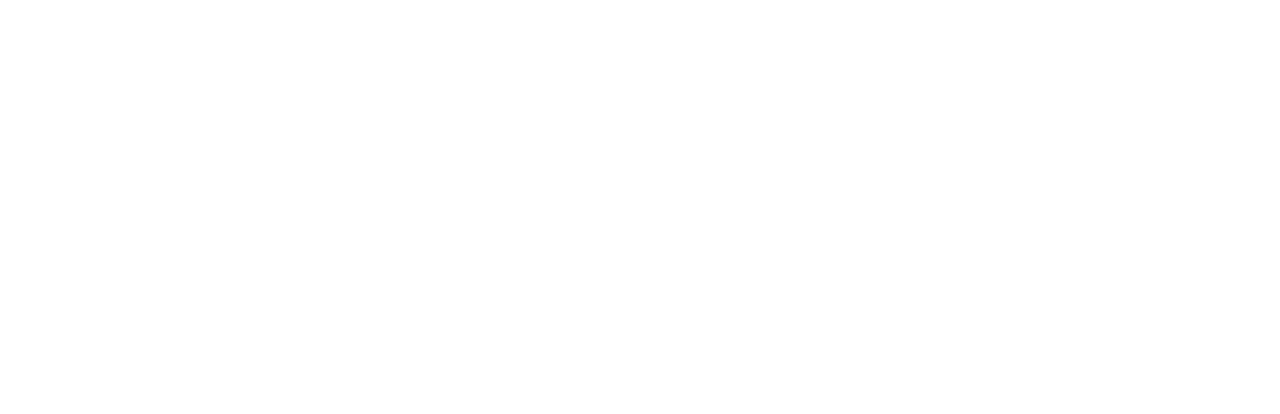
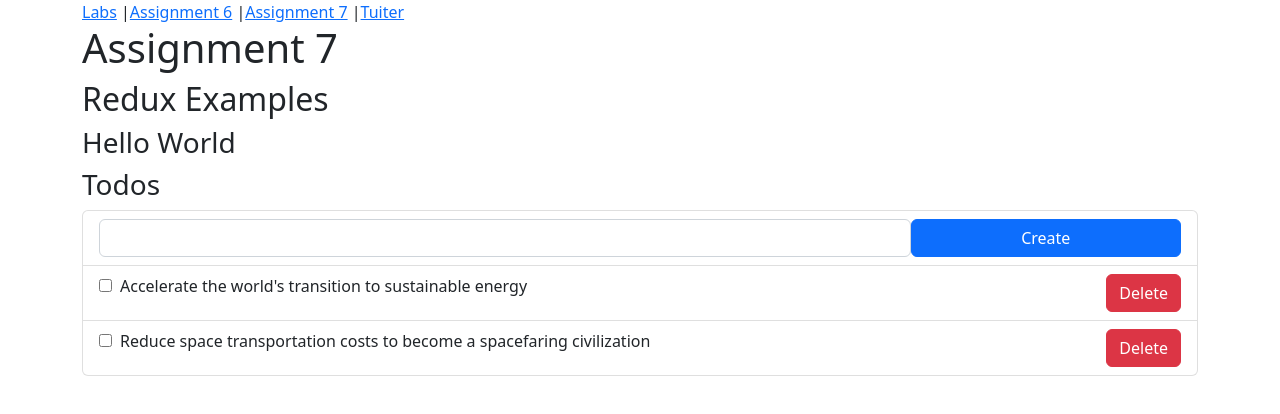
Before and after one commit to VictorZhang96/tuiter-react-web-app, a React (Create React App) app: page /a7 in a window 1280 px wide. Before the commit this address had no page. Shown: the top 414 px of the page. Built offline with nearby package versions, Linux system fonts and the light colour scheme.

Commit message:
a7 redux fall22

```diff
--- a/package.json
+++ b/package.json
@@ -6,6 +6,7 @@
     "@fortawesome/fontawesome-svg-core": "^6.2.0",
     "@fortawesome/free-solid-svg-icons": "^6.2.0",
     "@fortawesome/react-fontawesome": "^0.2.0",
+    "@reduxjs/toolkit": "^1.9.0",
     "@testing-library/jest-dom": "^5.16.5",
     "@testing-library/react": "^13.4.0",
     "@testing-library/user-event": "^13.5.0",
@@ -13,9 +14,11 @@
     "bootstrap-icons": "^1.9.1",
     "react": "^18.2.0",
     "react-dom": "^18.2.0",
+    "react-redux": "^8.0.5",
     "react-router": "^6.4.2",
     "react-router-dom": "^6.4.2",
     "react-scripts": "5.0.1",
+    "redux": "^4.2.0",
     "web-vitals": "^2.1.4"
   },
   "scripts": {
--- a/src/App.js
+++ b/src/App.js
@@ -1,5 +1,4 @@
 import Labs from "./labs";
-import HelloWorld from "./labs/a6/hello-world";
 import Tuiter from "./tuiter";
 import {BrowserRouter} from "react-router-dom";
 import {Routes, Route} from "react-router";
@@ -8,10 +7,7 @@
       <BrowserRouter>
           <div className="container">
               <Routes>
-                  <Route index
-                         element={<Labs/>}/>
-                  <Route path="/hello"
-                         element={<HelloWorld/>}/>
+                  <Route path="/*" element={<Labs/>}/>
                   <Route path="/tuiter/*"
                          element={<Tuiter/>}/>
               </Routes>
--- /dev/null
+++ b/src/labs/a7/index.js
@@ -0,0 +1,12 @@
+import React from "react";
+import ReduxExamples from "./redux-examples";
+
+const Assignment7 = () => {
+    return(
+        <>
+            <h1>Assignment 7</h1>
+            <ReduxExamples/>
+        </>
+    );
+};
+export default Assignment7;
--- /dev/null
+++ b/src/labs/a7/redux-examples/hello-redux-example-component.js
@@ -0,0 +1,11 @@
+import React from "react";
+import {useSelector} from "react-redux";
+
+const HelloReduxExampleComponent = () => {
+    const message = useSelector((state) => state.hello.message);
+    return(
+        <h3>{message}</h3>
+    );
+};
+
+export default HelloReduxExampleComponent;
--- /dev/null
+++ b/src/labs/a7/redux-examples/index.js
@@ -0,0 +1,25 @@
+import React from "react";
+import HelloReduxExampleComponent
+    from "./hello-redux-example-component";
+import hello from "./reducers/hello";
+import todos from "./reducers/todos-reducer";
+import {Provider} from "react-redux";
+import {configureStore} from "@reduxjs/toolkit";
+import Todos from "./todos-component";
+const store = configureStore({
+                                 reducer: {hello, todos}
+                             });
+
+const ReduxExamples = () => {
+    return(
+        <Provider store={store}>
+        <div>
+            <h2>Redux Examples</h2>
+            <HelloReduxExampleComponent/>
+            <Todos/>
+        </div>
+        </Provider>
+    );
+};
+
+export default ReduxExamples;
--- /dev/null
+++ b/src/labs/a7/redux-examples/reducers/hello.js
@@ -0,0 +1,3 @@
+const hello = () => ({message: 'Hello World'});
+
+export default hello;
--- /dev/null
+++ b/src/labs/a7/redux-examples/reducers/todos-reducer.js
@@ -0,0 +1,43 @@
+import {createSlice} from "@reduxjs/toolkit";
+
+const initialTodos = [
+    {
+        _id: "123",
+        do: "Accelerate the world's transition to sustainable energy",
+        done: false
+    },
+    {
+        _id: "234",
+        do: "Reduce space transportation costs to become a spacefaring civilization",
+        done: false
+    },
+];
+
+const todosSlice = createSlice({
+                                   name: 'todos',
+                                   initialState: initialTodos,
+                                   reducers: {
+                                       addTodo(state, action) {
+                                           state.push({
+                                                          _id: (new Date()).getTime(),
+                                                          do: action.payload.do,
+                                                          done: false
+                                                      });
+                                       },
+                                       deleteTodo(state, action) {
+                                           const index = action.payload
+                                           state.splice(index, 1)
+                                       },
+
+                                       todoDoneToggle(state, action) {
+                                           const todo = state.find((todo) =>
+                                                                       todo._id === action.payload._id)
+                                           todo.done = !todo.done
+                                       }
+
+
+                                   }
+
+                               });
+export const {addTodo, deleteTodo, todoDoneToggle} = todosSlice.actions
+export default todosSlice.reducer
--- /dev/null
+++ b/src/labs/a7/redux-examples/todos-component.js
@@ -0,0 +1,66 @@
+import React, {useState} from "react";
+import {useDispatch, useSelector} from "react-redux";
+import {addTodo, deleteTodo, todoDoneToggle}
+    from "./reducers/todos-reducer";
+
+const Todos = () => {
+    const dispatch = useDispatch();
+    const deleteTodoClickHandler = (index) => {
+        dispatch(deleteTodo(index))
+    }
+
+    const createTodoClickHandler = () => {
+        dispatch(addTodo(todo))
+    }
+
+    const toggleTodoDone = (todo) => {
+        dispatch(todoDoneToggle(todo))
+    }
+
+    const todos
+        = useSelector(state => state.todos);
+    const [todo, setTodo] = useState({do: ''});
+    const todoChangeHandler = (event) => {
+        const doValue = event.target.value;
+        const newTodo = {
+            do: doValue
+        };
+        setTodo(newTodo);
+    }
+    return(
+        <>
+            <h3>Todos</h3>
+            <ul className="list-group">
+                <li className="list-group-item">
+                    <button onClick={createTodoClickHandler}
+                            className="btn btn-primary w-25
+                          float-end">
+                        Create</button>
+                    <input
+                        onChange={todoChangeHandler}
+                        value={todo.do}
+                        className="form-control w-75"/>
+                </li>
+                {
+                    todos.map((todo, index) =>
+                                  <li key={todo._id}
+                                      className="list-group-item">
+                                      <button onClick={() =>
+                                          deleteTodoClickHandler(index)}
+                                              className="btn btn-danger float-end ms-2">
+                                          Delete
+                                      </button>
+                                      <input type="checkbox"
+                                             checked={todo.done}
+                                             onChange={() =>
+                                                 toggleTodoDone(todo)}
+                                             className="me-2"/>
+                                      {todo.do}
+                                  </li>)
+
+                }
+            </ul>
+        </>
+    );
+};
+export default Todos;
--- a/src/labs/index.js
+++ b/src/labs/index.js
@@ -1,12 +1,20 @@
+import Nav from "../nav";
 import Assignment6 from "./a6";
-import Nav from "../nav";
+import Assignment7 from "./a7";
+import {Routes, Route} from "react-router";
 
 function Labs() {
     return (
         <div>
             <Nav/>
-            <Assignment6/>
+            <Routes>
+                <Route index
+                       element={<Assignment6/>}/>
+                <Route path="a7"
+                       element={<Assignment7/>}/>
+            </Routes>
         </div>
     );
 }
+
 export default Labs;
--- a/src/nav.js
+++ b/src/nav.js
@@ -4,10 +4,11 @@
     return (
         <div>
             <Link to="/">Labs</Link> |
-            <Link to="/hello">Hello</Link> |
+            <Link to="/">Assignment 6</Link> |
+            <Link to="/a7">Assignment 7</Link> |
             <Link to="/tuiter">Tuiter</Link>
         </div>
-    )
+    );
 }
 
 export default Nav;
```
Also changed, not shown: 1 other file (tests, documents, lock files or other folders).
